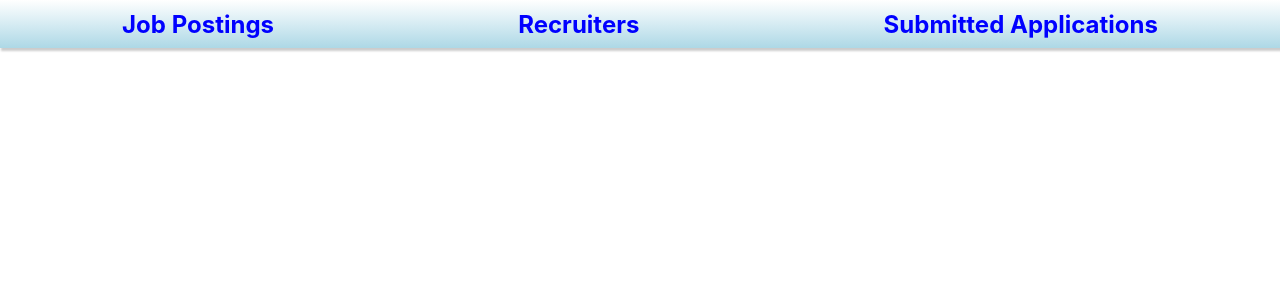
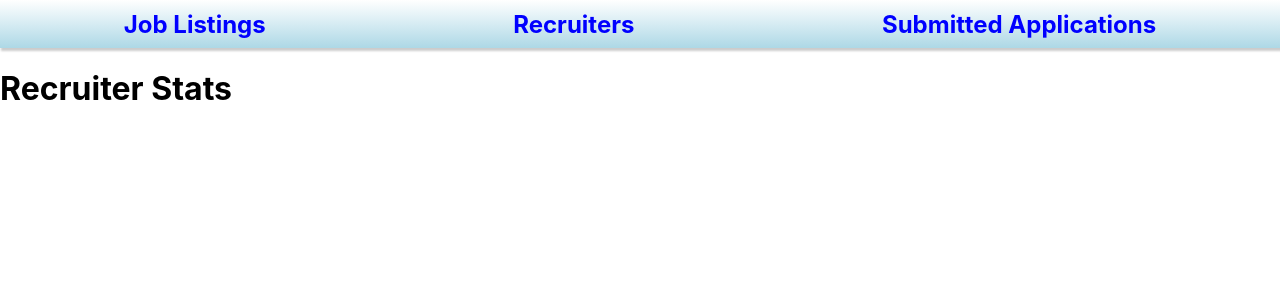
Before and after one commit to lanbow93/job-board-frontend, a React (Create React App) app: page /recruiters in a window 1280 px wide. Shown: the top 300 px of the page. Built offline with nearby package versions, Linux system fonts and the light colour scheme.

Commit message:
adjusted routes, working on recruiters page

```diff
--- a/src/App.css
+++ b/src/App.css
@@ -41,8 +41,6 @@ nav a{
   font-size: 1.5rem;
 }
 
-.landing a{
-}
 /* Job Postings Index Styling */
 .jobCardHolder, .applicationHolder {
   display: grid;
--- a/src/App.js
+++ b/src/App.js
@@ -7,7 +7,7 @@ function App() {
 
   const [pageDetails, setPageDetails] = useState({
     homeUrl: "/users",
-    homeText: "Job Postings",
+    homeText: "Job Listings",
     switchUrl: "/recruiters",
     switchText: "Recruiters",
     accessUrl: "/jsapplications",
--- a/src/components/Nav.js
+++ b/src/components/Nav.js
@@ -9,18 +9,18 @@ function Nav(props){
             isSeeker=false;
             props.switchDetails({
                 homeUrl: "/recruiters",
-                homeText: "Applications Submitted",
+                homeText: "Posting Stats",
                 switchUrl: "/users",
                 switchText: "Job Seekers",
                 accessUrl: "/rapplications",
-                accessText: "Submitted Job Postings"
+                accessText: "Job Postings"
             })
             return redirect("/recruiters")
         } else {
             isSeeker=true;
             props.switchDetails({
                 homeUrl: "/users",
-                homeText: "Job Postings",
+                homeText: "Job Listings",
                 switchUrl: "/recruiters",
                 switchText: "Recruiters",
                 accessUrl: "/jsapplications",
--- /dev/null
+++ b/src/components/RecruiterJobCard.js
@@ -0,0 +1,12 @@
+import { Link } from "react-router-dom"
+
+function RecruiterJobCard(props) {
+    return <div className="innerCard">
+        <p><span className="cardLabel">Position:</span> {props.data.title}</p>
+        <p><span className="cardLabel">Qualifications:</span> {props.data.qualifications.join(", ")}</p>
+        <p><span className="cardLabel">Address:</span> {props.data.address}</p>
+        <Link to={`/users/${props.data._id}`}>Submitted Applications</Link>
+    </div>
+}
+
+export default RecruiterJobCard
--- a/src/pages/NewAppForm.js
+++ b/src/pages/NewAppForm.js
@@ -32,7 +32,7 @@ function NewAppForm(props){
             <textarea rows="10" cols="100" name="resume" value={formInfo.resume} onChange={event => setFormInfo({...formInfo, resume: event.target.value})}/>
             <input type="hidden" value={formInfo.id} name="postID" />
 
-
+            {/* Whether or not form button is enabled */}
             {(formInfo.name && formInfo.email && formInfo.resume) ? <input type="submit" value="Submit Application"  /> : <input type="submit" value="Submit Application" disabled />}
 
             <p>Bolded Items are <span className="required">REQUIRED</span></p>
--- /dev/null
+++ b/src/pages/RecruiterIndex.js
@@ -0,0 +1,15 @@
+import { useLoaderData } from "react-router-dom"
+import RecruiterJobCard from "../components/RecruiterJobCard"
+
+function Index(props) {
+    const postings = useLoaderData()
+    return <div className="jobCardHolder">
+        {postings.map((post) => {
+            return <div key={post._id} className="jobCard">
+                <RecruiterJobCard data={post} />
+            </div>
+        })}
+    </div>
+}
+
+export default Index
--- /dev/null
+++ b/src/pages/RecruiterStats.js
@@ -0,0 +1,5 @@
+function RecruiterStats(props) {
+    return <div><h1>Recruiter Stats</h1></div>
+}
+
+export default RecruiterStats
--- a/src/router.js
+++ b/src/router.js
@@ -1,6 +1,8 @@
 import {createBrowserRouter, createRoutesFromElements, Route} from 'react-router-dom'
 import App from './App'
 import Index from './pages/Index';
+import RecruiterIndex from './pages/RecruiterIndex'
+import RecruiterStats from './pages/RecruiterStats'
 import Show from './pages/Show';
 import NewAppForm from './pages/NewAppForm';
 import ApplicationIndex from './pages/ApplicationIndex';
@@ -19,7 +21,9 @@ const router = createBrowserRouter(
             <Route path='/users/:id' element={<Show />} loader={postLoader} />
             <Route path='/users/:id/apply' element={<NewAppForm/>}/>
             <Route path='/create/users' action={createApplicationAction}/>
-            <Route path='/recruiters' />
+            <Route path='/recruiters' element={<RecruiterStats />} />
+            <Route path='/rapplications' element={<RecruiterIndex />} loader={postingLoader}/>
+
             <Route path='/jsapplications' element={<ApplicationIndex />} loader={applicationsLoader}/>
             <Route path='/jsapplications/:id/edit' loader={applicationLoader} element={<SeekerApplicationShow />} />
             <Route path='/jsapplications/:id/update' action={updateApplicationAction} />
```
